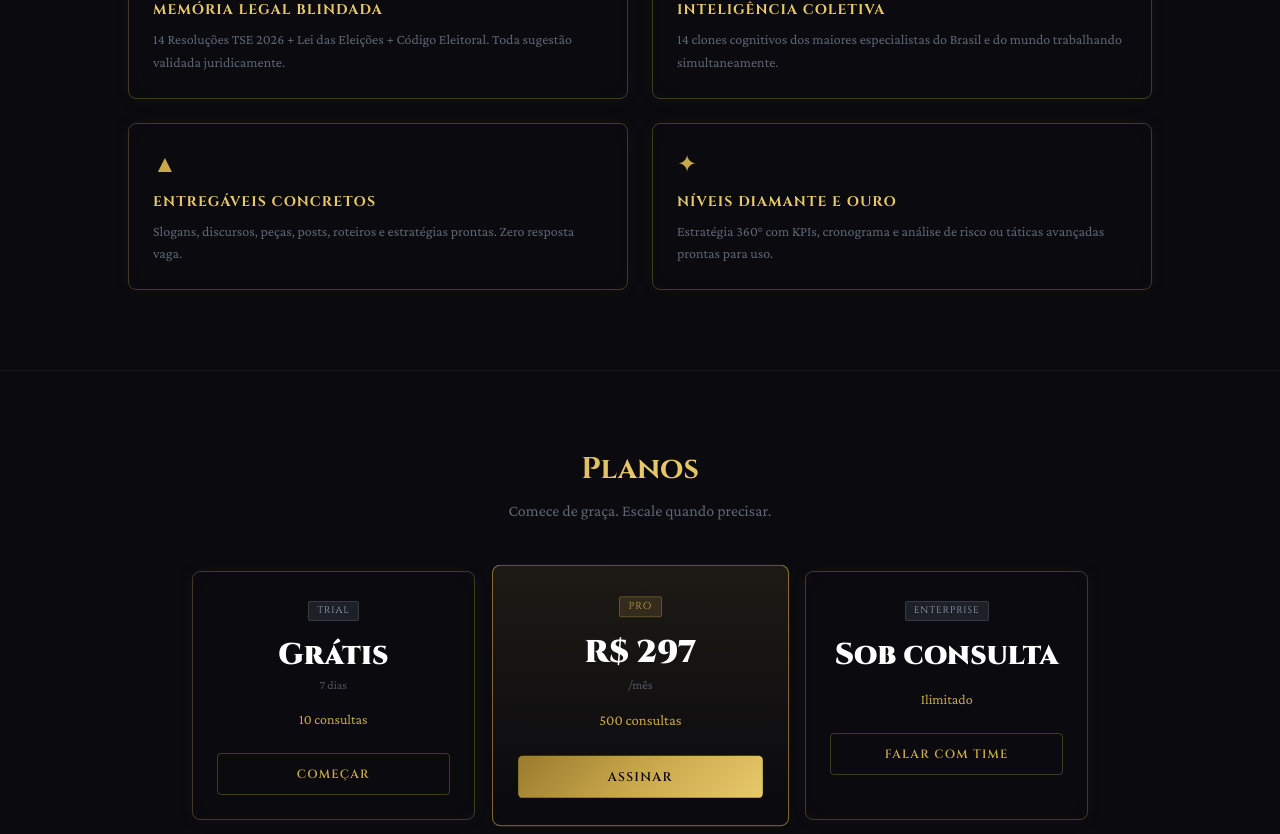
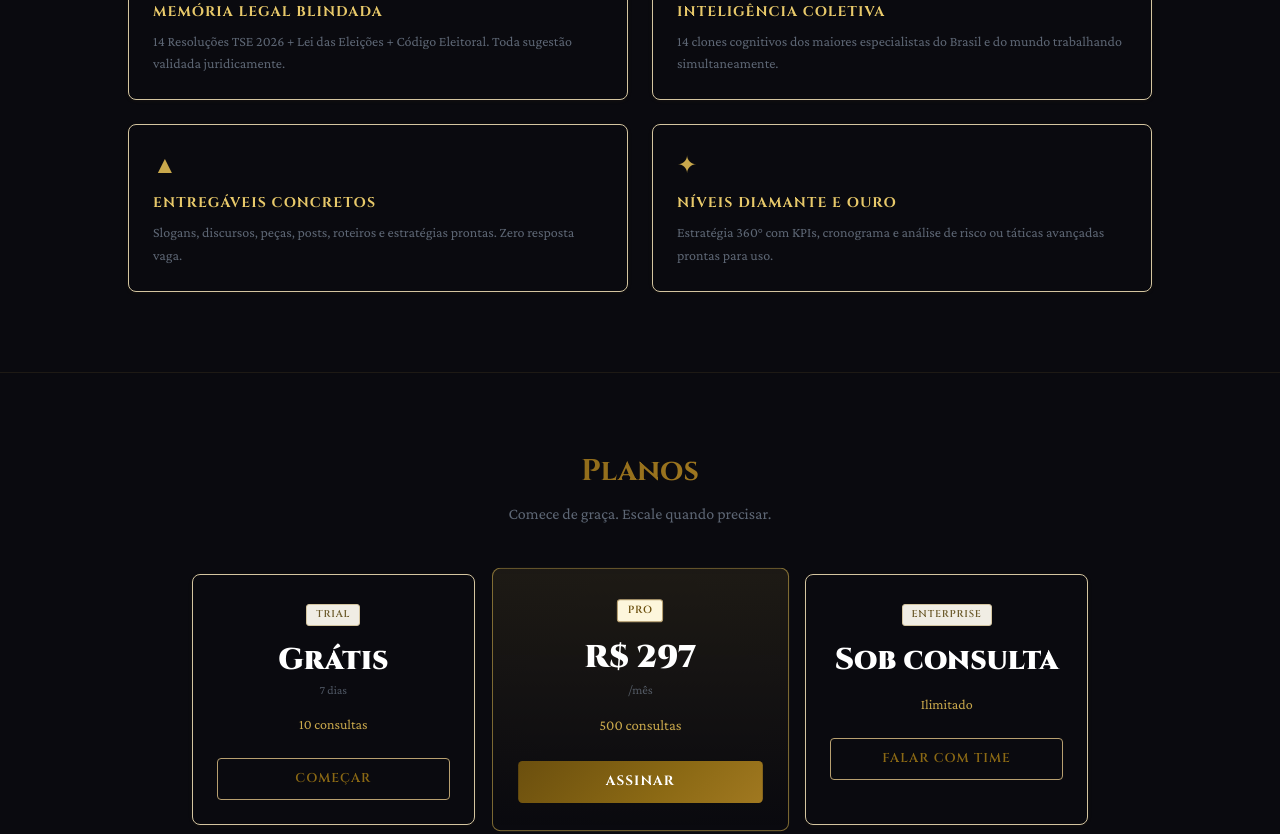
Before and after one commit to tiagogaze-byte/polaris_ai, a Next.js app: page / in a window 1280 px wide. Shown: the part 1560-2394 px from the top of the page. Built offline with nearby package versions, Linux system fonts and the light colour scheme.

Commit message:
Add files via upload

```diff
--- a/app/globals.css
+++ b/app/globals.css
@@ -5,67 +5,61 @@
 :root {
   --font-display: 'Cinzel', serif;
   --font-body: 'Crimson Pro', serif;
-  --gold: #C9A84C;
-  --gold-light: #E8C96A;
-  --gold-dark: #9B7A2E;
-  --navy: #060B1A;
-  --black: #0A0A0F;
+  --gold: #8B6914;
+  --gold-light: #A07820;
+  --gold-dark: #6B4F0E;
+  --bg: #FFFFFF;
+  --bg-secondary: #F8F6F1;
+  --bg-tertiary: #F0EDE4;
+  --border: #D4C5A0;
+  --border-strong: #B8A070;
+  --text-primary: #1A1508;
+  --text-secondary: #3D3010;
+  --text-muted: #6B5A2A;
+  --text-subtle: #8B7340;
 }
 
 * { box-sizing: border-box; }
-
-html { scroll-behavior: smooth; }
+html { scroll-behavior: smooth; font-size: 16px; }
 
 body {
-  background-color: var(--black);
-  color: #F1F5F9;
+  background-color: var(--bg);
+  color: var(--text-primary);
   font-family: var(--font-body);
+  font-size: 1rem;
+  line-height: 1.6;
 }
 
-/* Scrollbar custom */
-::-webkit-scrollbar { width: 4px; }
-::-webkit-scrollbar-track { background: #0A0A0F; }
-::-webkit-scrollbar-thumb { background: var(--gold-dark); border-radius: 2px; }
+::-webkit-scrollbar { width: 5px; }
+::-webkit-scrollbar-track { background: var(--bg-secondary); }
+::-webkit-scrollbar-thumb { background: var(--border-strong); border-radius: 3px; }
 ::-webkit-scrollbar-thumb:hover { background: var(--gold); }
 
 /* Gold gradient text */
 .text-gold-gradient {
-  background: linear-gradient(135deg, var(--gold-dark) 0%, var(--gold-light) 50%, var(--gold) 100%);
+  background: linear-gradient(135deg, var(--gold-dark) 0%, var(--gold-light) 60%, var(--gold) 100%);
   -webkit-background-clip: text;
   -webkit-text-fill-color: transparent;
   background-clip: text;
 }
 
-/* Star field background */
-.star-bg {
-  background-image:
-    radial-gradient(1px 1px at 20% 30%, rgba(201,168,76,0.4) 0%, transparent 100%),
-    radial-gradient(1px 1px at 80% 10%, rgba(255,255,255,0.3) 0%, transparent 100%),
-    radial-gradient(1px 1px at 50% 70%, rgba(201,168,76,0.3) 0%, transparent 100%),
-    radial-gradient(1px 1px at 10% 80%, rgba(255,255,255,0.2) 0%, transparent 100%),
-    radial-gradient(1px 1px at 90% 60%, rgba(201,168,76,0.2) 0%, transparent 100%),
-    radial-gradient(2px 2px at 40% 20%, rgba(201,168,76,0.5) 0%, transparent 100%),
-    radial-gradient(2px 2px at 70% 85%, rgba(255,255,255,0.2) 0%, transparent 100%);
+/* Borders */
+.gold-border {
+  border: 1px solid var(--border);
+  box-shadow: 0 1px 4px rgba(139,105,20,0.08);
+}
+.gold-border:hover {
+  border-color: var(--border-strong);
+  box-shadow: 0 2px 8px rgba(139,105,20,0.15);
+  transition: all 0.2s ease;
 }
 
-/* Gold border glow */
-.gold-border {
-  border: 1px solid rgba(201,168,76,0.3);
-  box-shadow: 0 0 20px rgba(201,168,76,0.05), inset 0 0 20px rgba(201,168,76,0.02);
-}
-
-.gold-border:hover {
-  border-color: rgba(201,168,76,0.6);
-  box-shadow: 0 0 30px rgba(201,168,76,0.15);
-  transition: all 0.3s ease;
-}
-
-/* Input style */
+/* Inputs */
 .polaris-input {
-  background: rgba(255,255,255,0.03);
-  border: 1px solid rgba(201,168,76,0.2);
-  color: #F1F5F9;
-  border-radius: 4px;
+  background: #FFFFFF;
+  border: 1.5px solid var(--border);
+  color: var(--text-primary);
+  border-radius: 6px;
   padding: 12px 16px;
   width: 100%;
   font-family: var(--font-body);
@@ -73,69 +67,67 @@ body {
   transition: all 0.2s ease;
   outline: none;
 }
+.polaris-input:focus {
+  border-color: var(--gold);
+  box-shadow: 0 0 0 3px rgba(139,105,20,0.12);
+}
+.polaris-input::placeholder { color: var(--text-subtle); }
 
-.polaris-input:focus {
-  border-color: rgba(201,168,76,0.6);
-  background: rgba(201,168,76,0.04);
-  box-shadow: 0 0 0 2px rgba(201,168,76,0.1);
-}
-
-.polaris-input::placeholder { color: rgba(148,163,184,0.5); }
-
-/* Button styles */
+/* Buttons */
 .btn-gold {
-  background: linear-gradient(135deg, #9B7A2E 0%, #C9A84C 50%, #E8C96A 100%);
-  color: #0A0A0F;
+  background: linear-gradient(135deg, var(--gold-dark) 0%, var(--gold) 60%, var(--gold-light) 100%);
+  color: #FFFFFF;
   font-family: var(--font-display);
-  font-weight: 600;
-  letter-spacing: 0.1em;
+  font-weight: 700;
+  letter-spacing: 0.08em;
   border: none;
   cursor: pointer;
-  transition: all 0.3s ease;
+  transition: all 0.2s ease;
   text-transform: uppercase;
-  font-size: 0.75rem;
+  font-size: 0.8rem;
 }
-
 .btn-gold:hover {
-  box-shadow: 0 0 25px rgba(201,168,76,0.4);
+  box-shadow: 0 4px 14px rgba(139,105,20,0.35);
   transform: translateY(-1px);
 }
+.btn-gold:disabled { opacity: 0.45; cursor: not-allowed; transform: none; }
 
 .btn-ghost {
   background: transparent;
-  border: 1px solid rgba(201,168,76,0.3);
+  border: 1.5px solid var(--border-strong);
   color: var(--gold);
   font-family: var(--font-display);
   font-weight: 600;
-  letter-spacing: 0.1em;
+  letter-spacing: 0.08em;
   cursor: pointer;
-  transition: all 0.3s ease;
+  transition: all 0.2s ease;
   text-transform: uppercase;
-  font-size: 0.75rem;
+  font-size: 0.8rem;
+}
+.btn-ghost:hover {
+  background: var(--bg-tertiary);
+  border-color: var(--gold);
+  color: var(--gold-dark);
 }
 
-.btn-ghost:hover {
-  background: rgba(201,168,76,0.08);
-  border-color: var(--gold);
+/* Chat messages */
+.msg-user {
+  background: linear-gradient(135deg, #FDF8EC, #FAF3DC);
+  border: 1.5px solid #D4C080;
+  border-radius: 14px 14px 2px 14px;
+  color: var(--text-primary);
+}
+.msg-model {
+  background: var(--bg-secondary);
+  border: 1.5px solid var(--border);
+  border-radius: 2px 14px 14px 14px;
+  color: var(--text-primary);
 }
 
-/* Chat message bubbles */
-.msg-user {
-  background: linear-gradient(135deg, rgba(201,168,76,0.12), rgba(201,168,76,0.06));
-  border: 1px solid rgba(201,168,76,0.2);
-  border-radius: 12px 12px 2px 12px;
-}
-
-.msg-model {
-  background: rgba(255,255,255,0.03);
-  border: 1px solid rgba(255,255,255,0.06);
-  border-radius: 2px 12px 12px 12px;
-}
-
-/* Typing indicator */
+/* Typing */
 .typing-dot {
-  width: 6px;
-  height: 6px;
+  width: 7px;
+  height: 7px;
   background: var(--gold);
   border-radius: 50%;
   animation: typingBounce 1.2s infinite;
@@ -145,83 +137,78 @@ body {
 
 @keyframes typingBounce {
   0%, 60%, 100% { transform: translateY(0); opacity: 0.4; }
-  30% { transform: translateY(-6px); opacity: 1; }
+  30% { transform: translateY(-7px); opacity: 1; }
 }
 
-/* Constellation lines decorativas */
-.constellation-line {
-  position: absolute;
-  height: 1px;
-  background: linear-gradient(90deg, transparent, rgba(201,168,76,0.2), transparent);
-  pointer-events: none;
-}
-
-/* Markdown prose para respostas */
-.prose-polaris h1, .prose-polaris h2, .prose-polaris h3 {
-  font-family: var(--font-display);
-  color: var(--gold-light);
-  margin: 1rem 0 0.5rem;
-}
-.prose-polaris h3 { font-size: 1rem; letter-spacing: 0.05em; }
-.prose-polaris h2 { font-size: 1.15rem; }
-.prose-polaris strong { color: var(--gold-light); font-weight: 600; }
-.prose-polaris ul { padding-left: 1.25rem; }
-.prose-polaris ul li { margin: 0.3rem 0; list-style: none; position: relative; padding-left: 0.5rem; }
-.prose-polaris ul li::before { content: '◆'; color: var(--gold-dark); font-size: 0.5rem; position: absolute; left: -0.8rem; top: 0.35rem; }
-.prose-polaris ol { padding-left: 1.25rem; }
-.prose-polaris ol li { margin: 0.4rem 0; }
-.prose-polaris p { margin: 0.5rem 0; line-height: 1.7; }
-.prose-polaris hr { border-color: rgba(201,168,76,0.15); margin: 1rem 0; }
-.prose-polaris code { background: rgba(201,168,76,0.1); border-radius: 3px; padding: 1px 5px; font-size: 0.85em; }
+/* Markdown prose — tema claro */
+.prose-polaris { font-size: 1.05rem; line-height: 1.75; color: var(--text-primary); }
+.prose-polaris h1 { font-family: var(--font-display); font-size: 1.3rem; color: var(--gold-dark); margin: 1.4rem 0 0.6rem; letter-spacing: 0.04em; border-bottom: 1px solid var(--border); padding-bottom: 4px; }
+.prose-polaris h2 { font-family: var(--font-display); font-size: 1.15rem; color: var(--gold-dark); margin: 1.2rem 0 0.5rem; letter-spacing: 0.03em; }
+.prose-polaris h3 { font-family: var(--font-display); font-size: 1rem; color: var(--gold); margin: 1rem 0 0.4rem; letter-spacing: 0.02em; }
+.prose-polaris strong { color: var(--text-primary); font-weight: 700; }
+.prose-polaris em { color: var(--text-secondary); font-style: italic; }
+.prose-polaris ul { padding-left: 1.4rem; margin: 0.5rem 0; }
+.prose-polaris ul li { margin: 0.35rem 0; list-style: none; position: relative; padding-left: 0.6rem; color: var(--text-secondary); }
+.prose-polaris ul li::before { content: '◆'; color: var(--gold); font-size: 0.55rem; position: absolute; left: -0.9rem; top: 0.45rem; }
+.prose-polaris ol { padding-left: 1.5rem; margin: 0.5rem 0; }
+.prose-polaris ol li { margin: 0.4rem 0; color: var(--text-secondary); }
+.prose-polaris p { margin: 0.6rem 0; color: var(--text-secondary); }
+.prose-polaris hr { border: none; border-top: 1px solid var(--border); margin: 1.2rem 0; }
+.prose-polaris code { background: #F0E8D0; border-radius: 4px; padding: 2px 6px; font-size: 0.88em; color: var(--gold-dark); font-family: monospace; }
+.prose-polaris table { width: 100%; border-collapse: collapse; margin: 1rem 0; font-size: 0.95rem; }
+.prose-polaris th { background: var(--bg-tertiary); color: var(--text-primary); font-family: var(--font-display); font-size: 0.8rem; letter-spacing: 0.06em; text-transform: uppercase; padding: 8px 12px; border: 1px solid var(--border); text-align: left; }
+.prose-polaris td { padding: 8px 12px; border: 1px solid var(--border); color: var(--text-secondary); vertical-align: top; }
+.prose-polaris tr:nth-child(even) td { background: var(--bg-secondary); }
 
 /* Sidebar */
 .sidebar-item {
-  padding: 8px 12px;
-  border-radius: 4px;
+  padding: 9px 12px;
+  border-radius: 6px;
   cursor: pointer;
   transition: all 0.15s ease;
   border: 1px solid transparent;
-  font-size: 0.85rem;
-  color: rgba(148,163,184,0.8);
+  font-size: 0.95rem;
+  color: var(--text-secondary);
   white-space: nowrap;
   overflow: hidden;
   text-overflow: ellipsis;
+  font-family: var(--font-body);
 }
 .sidebar-item:hover {
-  background: rgba(201,168,76,0.06);
-  border-color: rgba(201,168,76,0.15);
-  color: var(--gold-light);
+  background: var(--bg-tertiary);
+  border-color: var(--border);
+  color: var(--gold-dark);
 }
 .sidebar-item.active {
-  background: rgba(201,168,76,0.1);
-  border-color: rgba(201,168,76,0.3);
-  color: var(--gold-light);
+  background: #FDF6E3;
+  border-color: var(--border-strong);
+  color: var(--gold-dark);
+  font-weight: 600;
 }
 
-/* Badge de plano */
+/* Plan badges */
 .plan-badge {
   font-family: var(--font-display);
-  font-size: 0.6rem;
-  letter-spacing: 0.1em;
+  font-size: 0.62rem;
+  letter-spacing: 0.08em;
   text-transform: uppercase;
-  padding: 2px 8px;
-  border-radius: 2px;
+  padding: 2px 9px;
+  border-radius: 3px;
+  font-weight: 600;
 }
-.plan-trial { background: rgba(148,163,184,0.15); color: #94A3B8; border: 1px solid rgba(148,163,184,0.2); }
-.plan-free { background: rgba(148,163,184,0.1); color: #94A3B8; border: 1px solid rgba(148,163,184,0.15); }
-.plan-pro { background: rgba(201,168,76,0.15); color: var(--gold); border: 1px solid rgba(201,168,76,0.3); }
-.plan-enterprise { background: rgba(201,168,76,0.25); color: var(--gold-light); border: 1px solid var(--gold); }
+.plan-trial     { background: #F0EDE4; color: #6B5A2A; border: 1px solid #D4C5A0; }
+.plan-free      { background: #EEF0F3; color: #4A5568; border: 1px solid #CBD5E0; }
+.plan-pro       { background: #FDF6DC; color: var(--gold-dark); border: 1px solid var(--border-strong); }
+.plan-enterprise{ background: var(--gold-dark); color: #FFFFFF; border: 1px solid var(--gold-dark); }
 
 /* Animations */
-@keyframes fadeIn { from { opacity: 0; } to { opacity: 1; } }
-@keyframes slideUp { from { opacity: 0; transform: translateY(20px); } to { opacity: 1; transform: translateY(0); } }
-@keyframes shimmer { 0% { background-position: -200% 0; } 100% { background-position: 200% 0; } }
+@keyframes fadeIn  { from { opacity: 0; } to { opacity: 1; } }
+@keyframes slideUp { from { opacity: 0; transform: translateY(16px); } to { opacity: 1; transform: translateY(0); } }
 
-.animate-fade-in { animation: fadeIn 0.4s ease forwards; }
-.animate-slide-up { animation: slideUp 0.4s ease forwards; }
+.animate-fade-in  { animation: fadeIn  0.35s ease forwards; }
+.animate-slide-up { animation: slideUp 0.35s ease forwards; }
 
-.shimmer {
-  background: linear-gradient(90deg, transparent 25%, rgba(201,168,76,0.1) 50%, transparent 75%);
-  background-size: 200% 100%;
-  animation: shimmer 1.5s infinite;
-}
+/* Status colors */
+.status-active    { color: #276749; font-weight: 600; }
+.status-inactive  { color: #718096; }
+.status-suspended { color: #C53030; font-weight: 600; }
```
